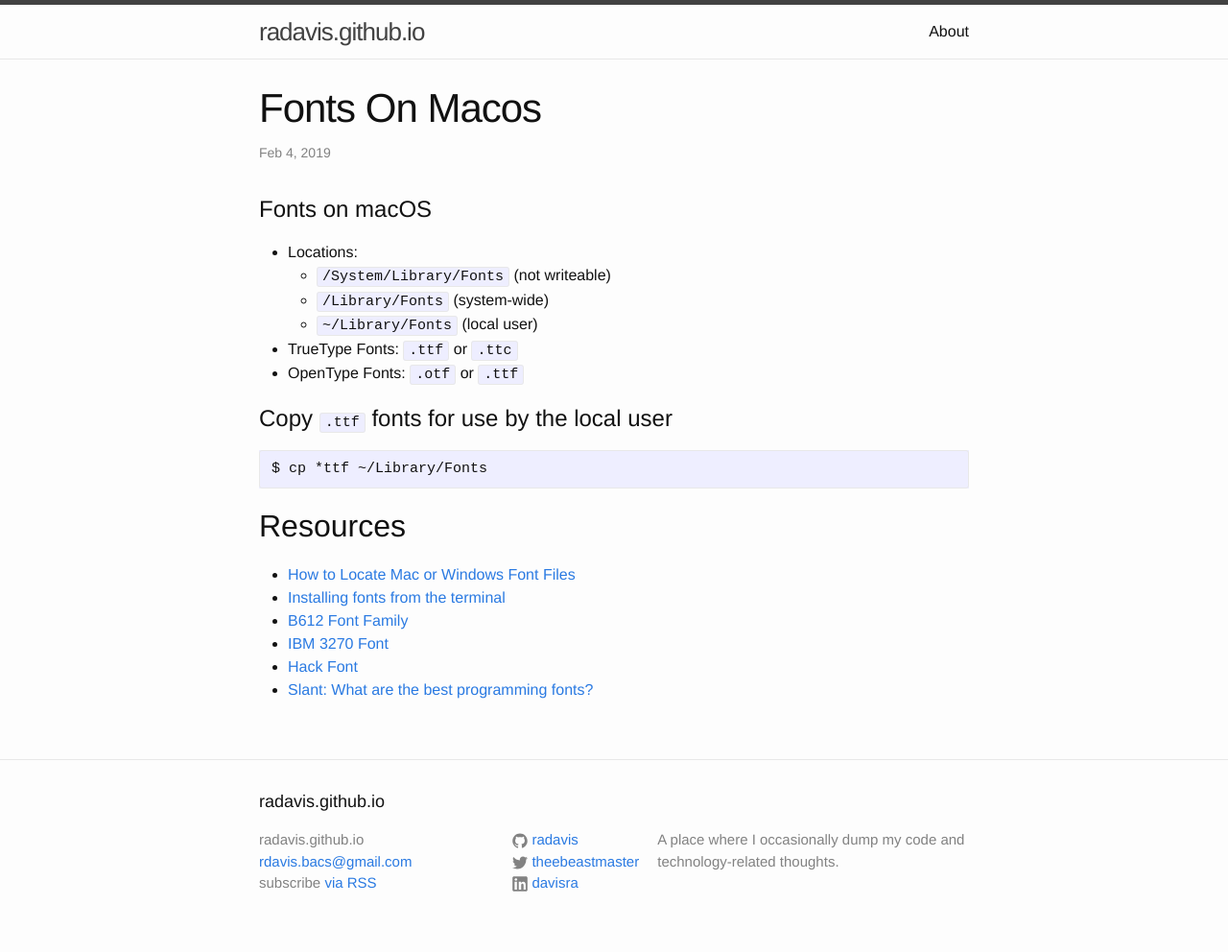
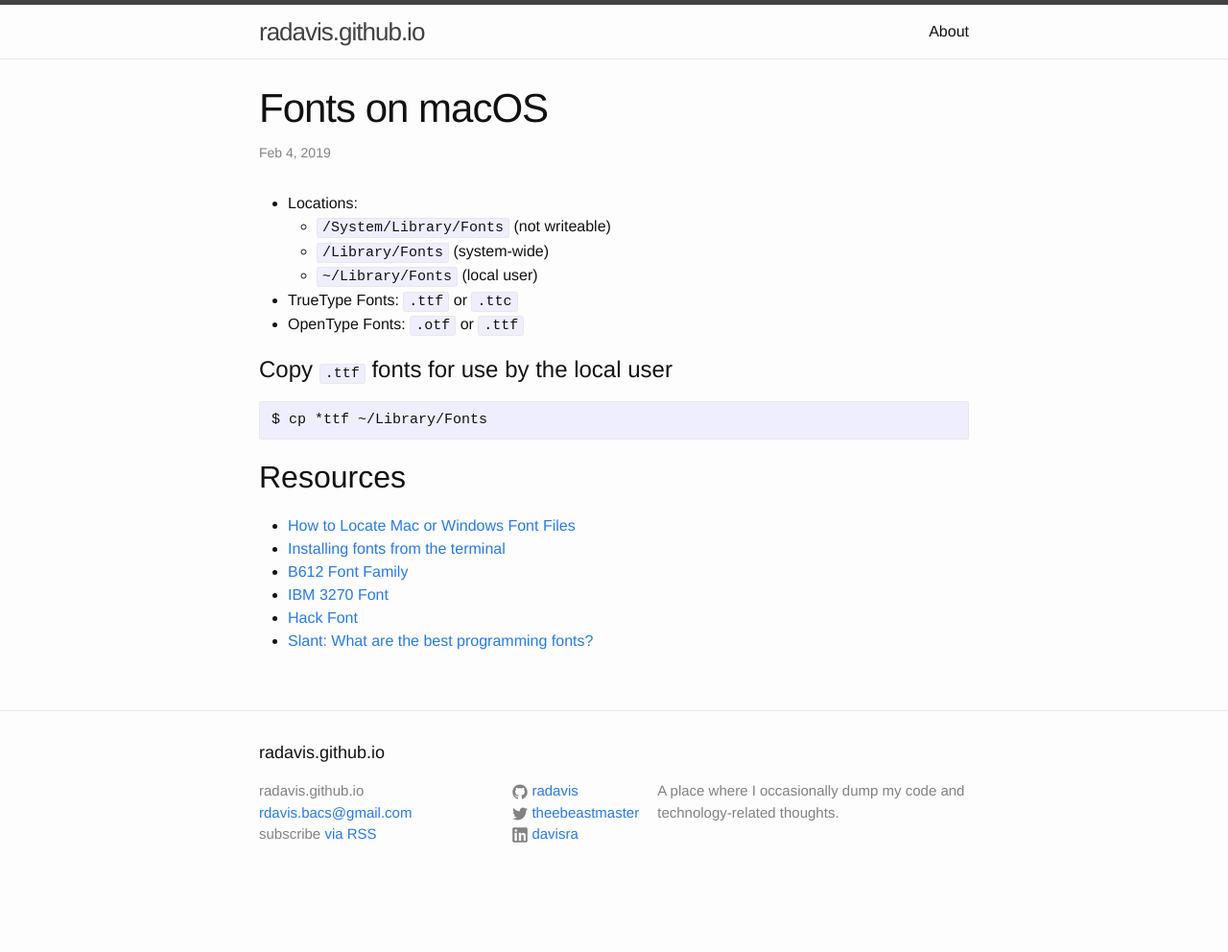
Before and after one commit to radavis/radavis.github.io, a Jekyll site: the page built from _posts/2019-02-04-fonts-on-macos.md, in a window 1280 px wide. Shown: the whole page at 96% size. Built offline with Jekyll 4.4.1, drawn with Linux system fonts in a browser that asks for light colours; our own code applies the rules of GitHub Pages for plain Markdown files; after the commit the page ends 941 px from its top, so only the background shows below that; some of the changed lines change nothing that is shown.

Commit message:
add 'fonts' post

```diff
--- a/_posts/2019-02-04-fonts-on-macos.md
+++ b/_posts/2019-02-04-fonts-on-macos.md
@@ -1,4 +1,9 @@
-# Fonts on macOS
+---
+layout: post
+title: "Fonts on macOS"
+date: 2019-02-04 18:55
+tags: rails, rest, http
+---
 
 * Locations:
   - `/System/Library/Fonts` (not writeable)
```
